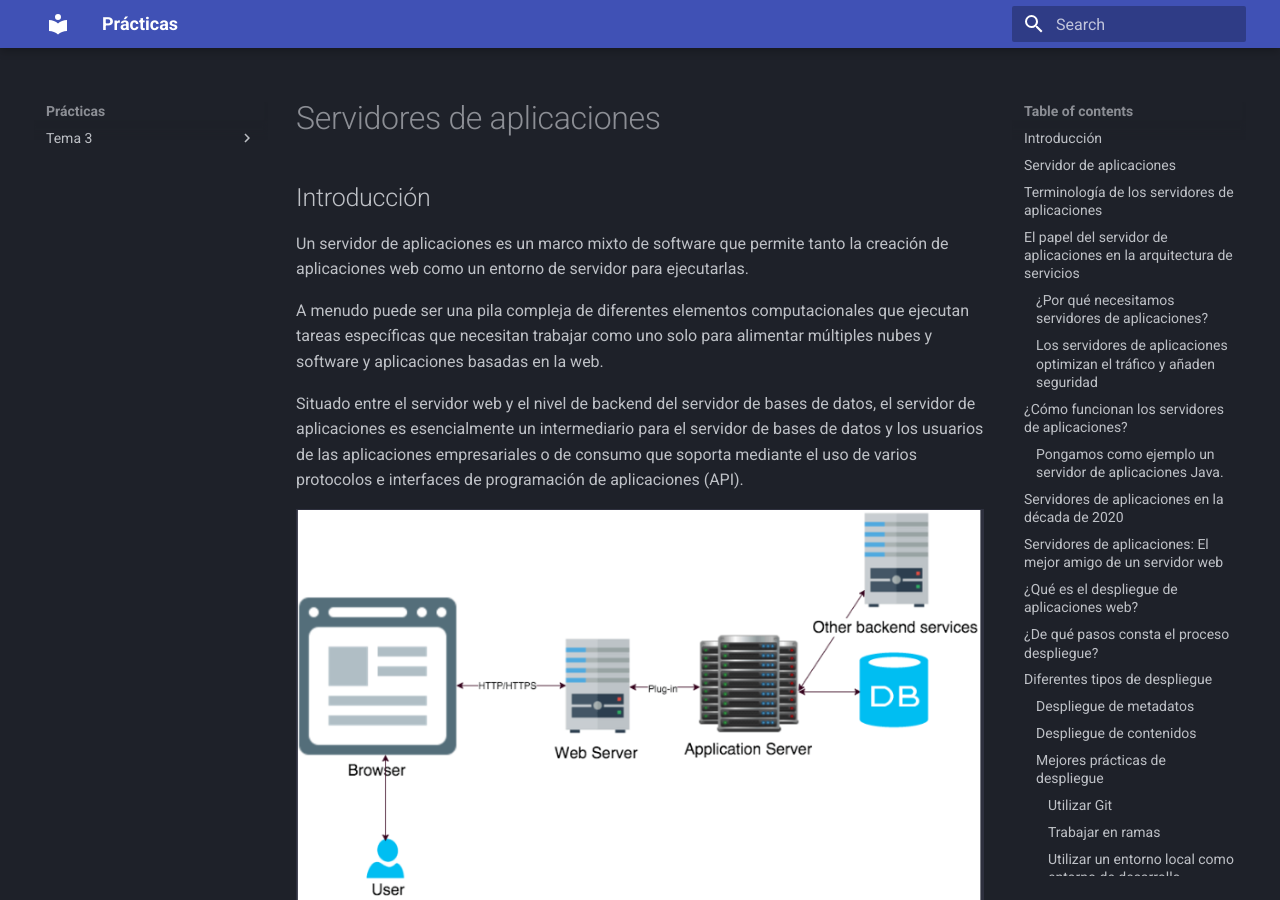
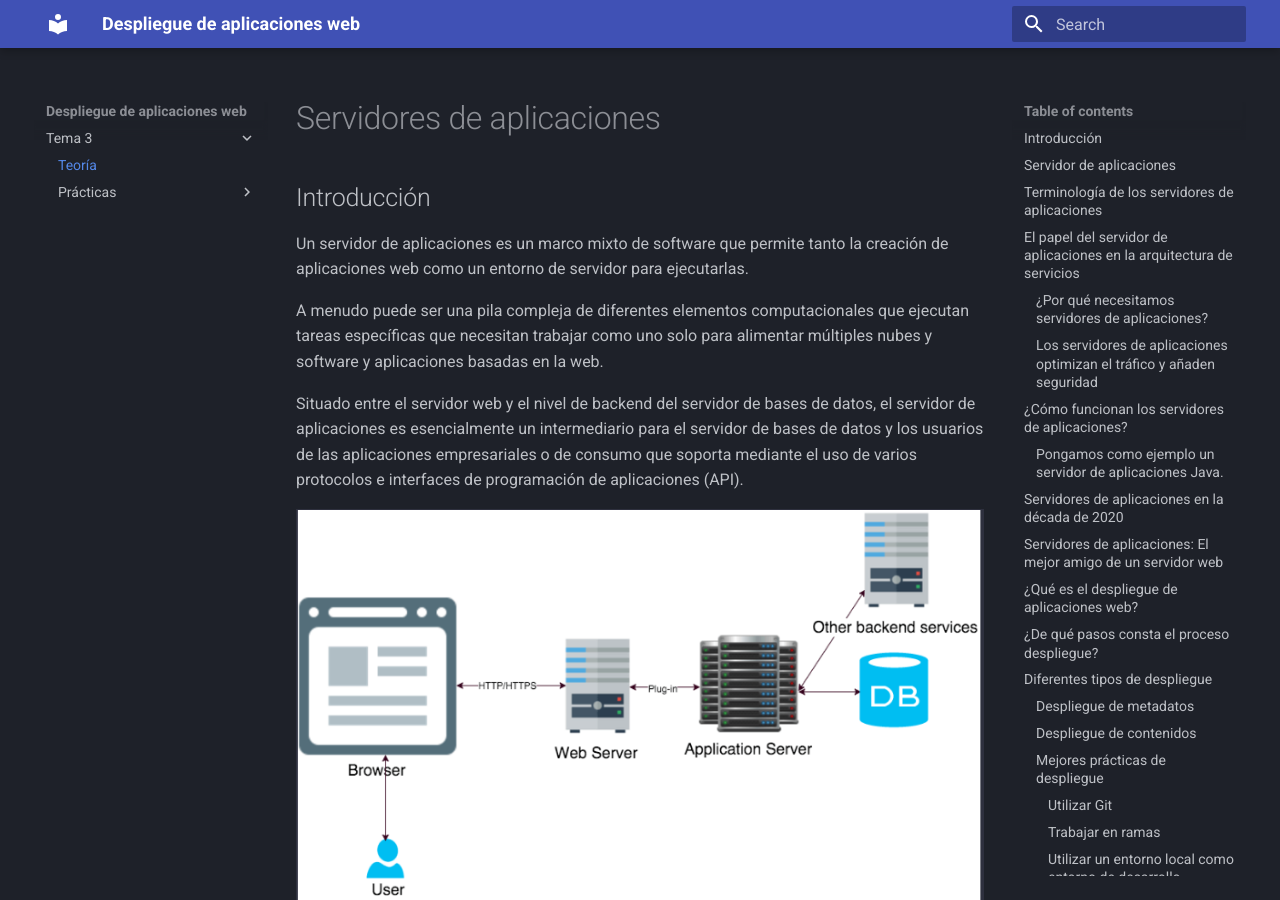
Before and after one commit to JPradillo/jpradillo.github.io-practicadaw-Tomcat, an MkDocs documentation site: the page built from docs/index.md, in a window 1280 px wide and 900 px high. Built offline with MkDocs 1.6.1 and Material for MkDocs 9.7.7, drawn with Linux system fonts in a browser that asks for light colours.

Commit message:
Cambios estructura mkdocs

```diff
--- a/mkdocs.yml
+++ b/mkdocs.yml
@@ -1,4 +1,4 @@
-site_name: Prácticas
+site_name: Despliegue de aplicaciones web
 site_url: https://mydomain.org/mysite
 theme:
   name: material
@@ -10,5 +10,6 @@ markdown_extensions:
 
 nav:
   - 'Tema 3':
+    - 'Teoría': 'index.md'
     - 'Prácticas':
       - 'Práctica 3.1': 'practica1.md'
```
